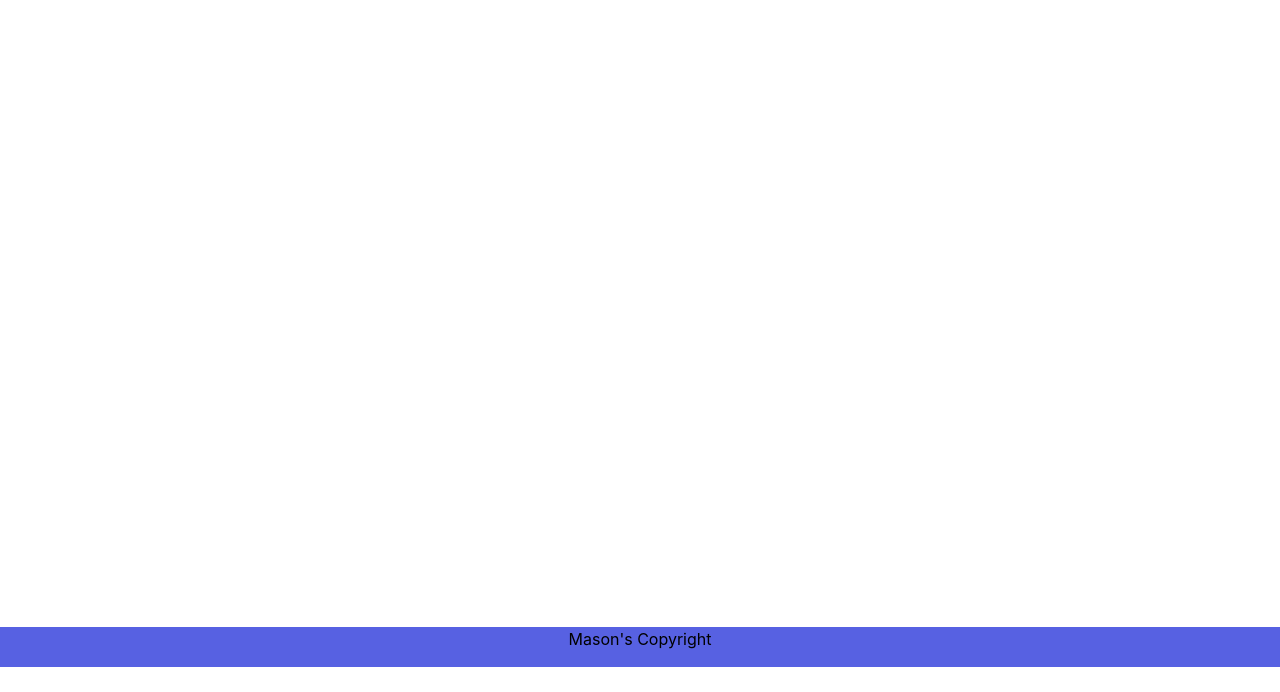
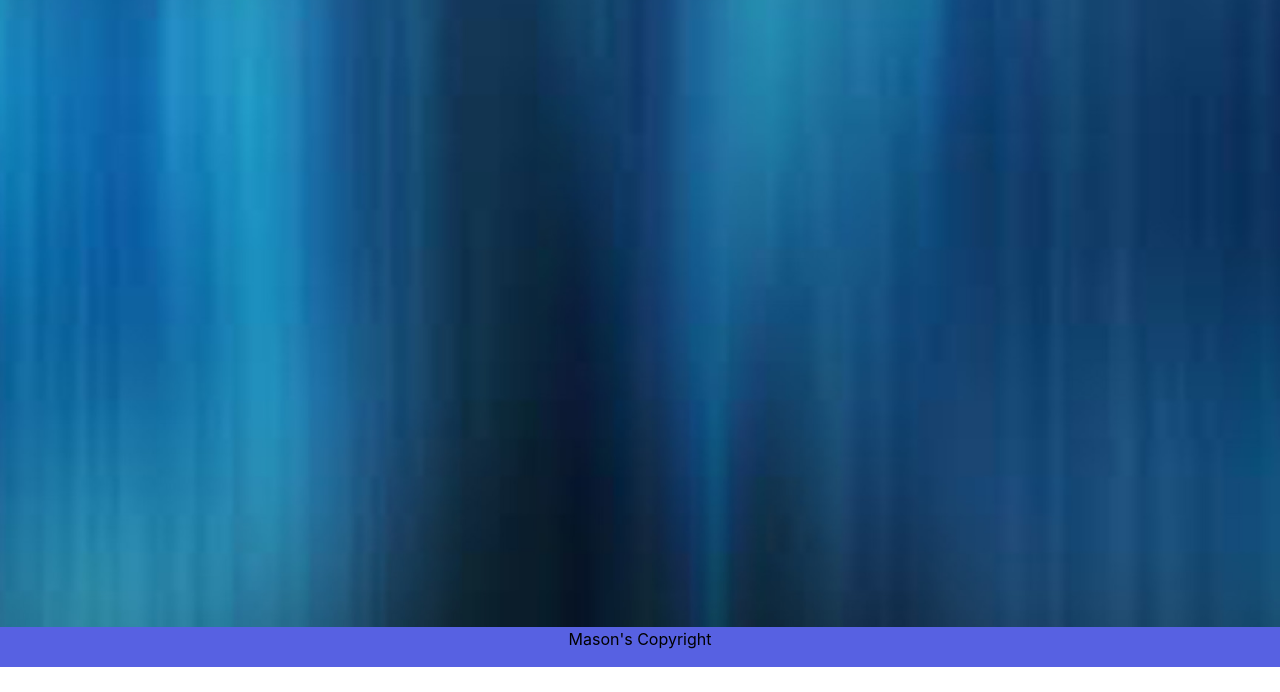
Before and after one commit to Tapwater808/responsiveportfoliohw2, a plain HTML site: page index.html in a window 1280 px wide. Shown: the part 133-825 px from the top of the page. Before the commit the page ends 800 px from the top, so only its background shows below. Drawn offline with nearby package versions, Linux system fonts and the light colour scheme.

Commit message:
adjust spacing for easier reading minor grammatical fixes

```diff
--- a/index.html
+++ b/index.html
@@ -13,7 +13,7 @@
   </head>
 
   <body>
-    <div class="Background">
+    <div class="background">
       <h1>Home/About</h1>
   <!-- Ness Bootstrap Code -->
       <script src="https://code.jquery.com/jquery-3.5.1.slim.min.js" integrity="sha384-DfXdz2htPH0lsSSs5nCTpuj/zy4C+OGpamoFVy38MVBnE+IbbVYUew+OrCXaRkfj" crossorigin="anonymous"></script>
@@ -37,7 +37,6 @@
             </div>
           </nav>
 
-
           <div class="footer" style="text-align: center;">
             <p>Mason's Copyright</p>
           </div>
```
Also changed, not shown: contact.html (+2 -0 lines), portfolio.html (+2 -4 lines).
